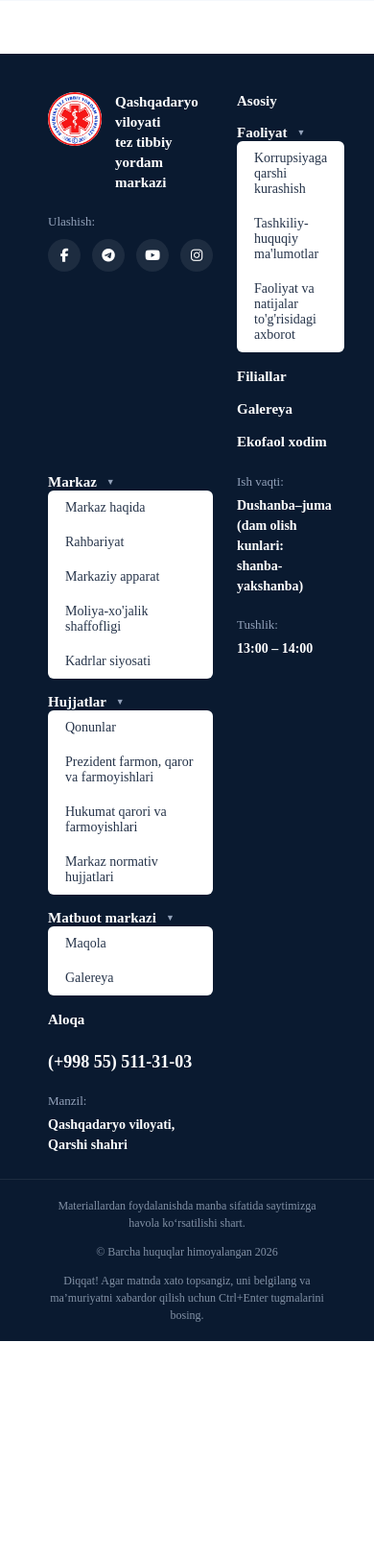
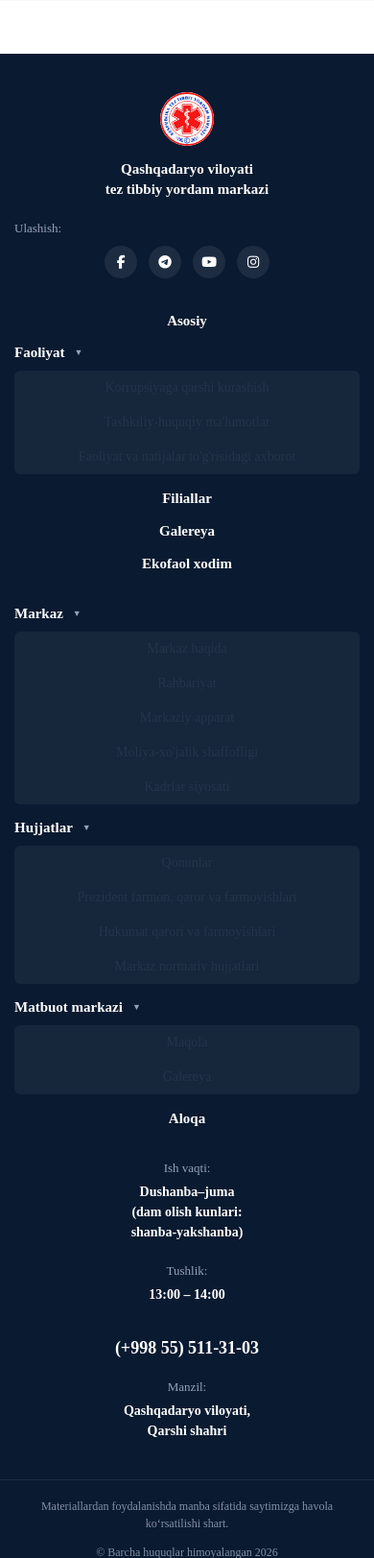
Before and after one commit to NwBornoy/TTYM-sayt, a Django app: page / in a window 390 px wide. Shown: the part 4823-6446 px from the top of the page at 96% size. Before the commit the page ends 6220 px from the top, so only its background shows below. Run offline with Django 4.2, Linux system fonts and the light colour scheme; data that the repository does not hold is empty; some libraries are stand-ins or nearby versions.

Commit message:
Yangi bo'limlar qo'shildi

```diff
--- a/blog/static/blog/style.css
+++ b/blog/static/blog/style.css
@@ -3751,3 +3751,53 @@ img {
         padding: 40px 20px 25px;
     }
 }
+/* ==========================
+   MOBILE FOOTER
+========================== */
+
+@media (max-width:768px){
+
+    .footer-top{
+        width: calc(100% - 30px);
+        grid-template-columns:1fr;
+        gap:35px;
+        padding:40px 0;
+    }
+
+    .footer-bottom-inner{
+        width: calc(100% - 30px);
+        grid-template-columns:1fr;
+        text-align:center;
+    }
+
+    .footer-brand{
+        justify-content:center;
+        text-align:center;
+        flex-direction:column;
+        align-items:center;
+    }
+
+    .footer-menu{
+        text-align:center;
+    }
+
+    .footer-hours,
+    .footer-contact{
+        text-align:center;
+    }
+
+    .footer-socials{
+        justify-content:center;
+    }
+
+    .footer-dropdown-menu{
+        position:static;
+        display:block;
+        width:100%;
+        margin-top:10px;
+        margin-bottom:0;
+        box-shadow:none;
+        background:rgba(255,255,255,.05);
+    }
+
+}
```
